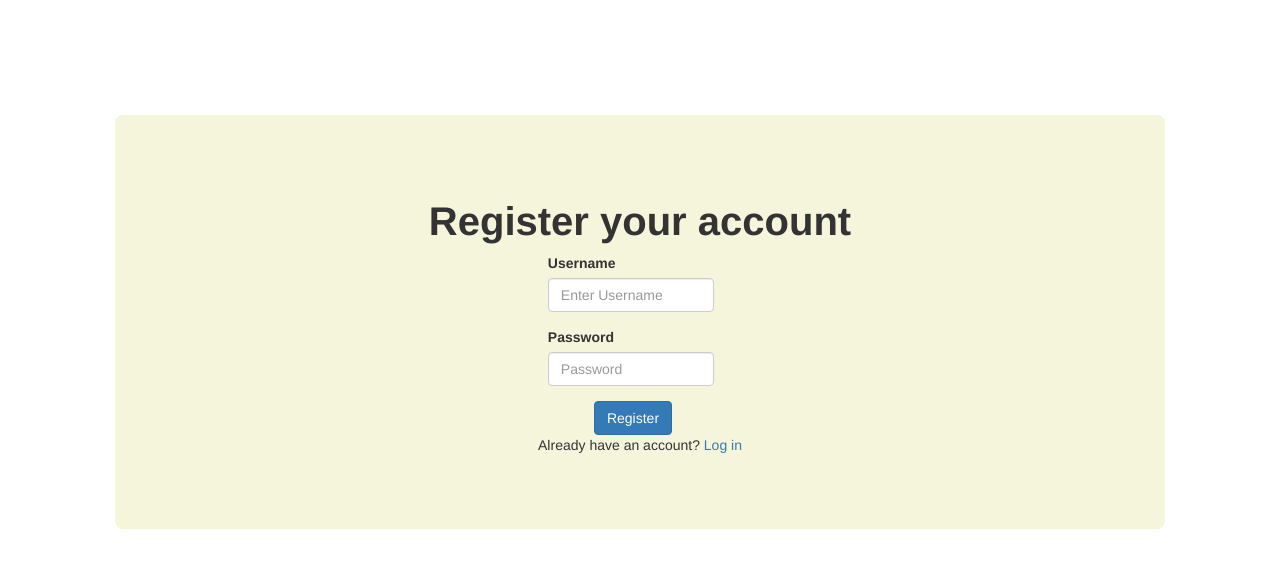
After one commit to DJSquRE/Coursescards, a Django app: page /register in a window 1280 px wide. The commit adds this page. Shown: the top 568 px of the page. Run offline with Django 5.2, Linux system fonts and the light colour scheme; some libraries are stand-ins or nearby versions.

Commit message:
usercreation and log out system enhanced

```diff
--- a/cards/static/css/style.css
+++ b/cards/static/css/style.css
@@ -64,3 +64,27 @@
 .main-description{
     display: inline-block;
 }
+
+.formclass{
+    padding: 5%;
+    margin: 9%;
+    background-color: beige;
+    border-radius: 8px;
+}
+
+.form-group{
+    margin-left: 40%;
+}
+#logout{
+    background-color: red;
+    border: 1px solid red;
+}
+#logout:hover{
+    background-color: rgb(143, 2, 2);
+    box-shadow: 0 4px 8px 0 rgb(143, 2, 2);
+    border: 1px solid rgb(143, 2, 2);;
+}
+.text-center{
+    font-size: 40px;
+    font-weight: bold;
+}
--- a/cards/static/js/script.js
+++ b/cards/static/js/script.js
@@ -28,7 +28,6 @@ document.addEventListener("DOMContentLoaded", function() {
                 for (let field in data.errors) {
                     for(let i=0;i<data.errors[field].length;i++)
                         errorBox.innerHTML += `<p> > ${data.errors[field][i]}</p>`;
-
                 }
             }
 
--- /dev/null
+++ b/cards/templates/registration/register.html
@@ -0,0 +1,42 @@
+{% load static %}
+<!DOCTYPE html>
+<html lang="en">
+<head>
+    <meta charset="UTF-8">
+    <meta name="viewport" content="width=device-width, initial-scale=1.0">
+    <link rel="stylesheet" href="{% static 'css/style.css' %}">
+     <link rel="stylesheet" href="https://maxcdn.bootstrapcdn.com/bootstrap/3.4.1/css/bootstrap.min.css">
+    <script src="https://ajax.googleapis.com/ajax/libs/jquery/3.7.1/jquery.min.js"></script>
+    <script src="https://maxcdn.bootstrapcdn.com/bootstrap/3.4.1/js/bootstrap.min.js"></script>
+
+    <title>Registration</title>
+</head>
+<body>
+    <div class="center formclass">
+    <form method="POST" action="{% url 'register' %}">
+        {% csrf_token %}
+	    <h2 class="text-center">Register your account</h2>
+
+  <div class="form-group">
+    {% if messages %}
+        {% for message in messages %}
+            <p style="color: red;">{{ message }}</p>
+        {% endfor %}
+    {% endif %}
+
+    <label for="exampleInputEmail1">Username</label>
+    <input style="width: 30%;" type="text" id="user" name="username" class="form-control"  autocomplete="off" placeholder="Enter Username">
+  </div>
+
+  <div class="form-group">
+    <label for="exampleInputPassword1">Password</label>
+    <input style="width: 30%;" type="password" name="password" class="form-control" id="exampleInputPassword1"  autocomplete="off" placeholder="Password">
+  </div>
+
+  <button style="margin-left: 45%;" type="submit" class="btn btn-primary">Register</button>
+
+</form>
+    <p style="text-align: center;">Already have an account? <a href="{% url 'login' %}">Log in</a></p>
+</div>
+</body>
+</html>
--- a/cards/urls.py
+++ b/cards/urls.py
@@ -1,10 +1,11 @@
 from django.urls import path
 from . import views
-from django.contrib.auth.views import LoginView
 
 urlpatterns=[
     path('courses/',views.courseview,name="courseview"),
     path('courses/<int:pk>/',views.coursedetail,name="coursedetail"),
     path('login/',views.login_view,name='login'),
-    path('testing/',views.testview)
+    path('register',views.register_view,name='register'),
+    path('testing/',views.testview),
+    path("logout/",views.logout_view, name="logout"),
 ]
--- a/cards/views.py
+++ b/cards/views.py
@@ -1,9 +1,11 @@
 from django.shortcuts import render,redirect
 from .models import Course,Subject
 from .forms import CourseForm
-from django.contrib.auth import login
+from django.contrib import messages
+from django.contrib.auth.models import User
+from django.contrib.auth import login,authenticate,logout
 from django.contrib.auth.decorators import login_required
-from django.contrib.auth.forms import AuthenticationForm
+from django.contrib.auth.forms import AuthenticationForm,UserCreationForm
 from django.http import JsonResponse
 from django.core.paginator import Paginator
 # Create your views here.
@@ -67,21 +69,45 @@ def coursedetail(request,pk):
 
 
 def login_view(request):
+    if request.user.is_authenticated:
+        return redirect("courseview")
+
     if request.method=="POST":
-        form=AuthenticationForm(request,data=request.POST)
+        user_name=request.POST.get("loguser")
+        pass_word=request.POST.get("logpass")
 
-        if form.is_valid():
-            user=form.get_user()
+        user=authenticate(request,username=user_name ,password=pass_word)
 
+        if user is not None:
             login(request,user)
-
             return redirect("courseview")
 
-    else:
-        form=AuthenticationForm()
+        else:
+            return render(request,"registration/login.html",{"error":"Invalid Username or Password"})
 
 
-    return render(request,"registration/login.html",{"form":form})
+    return render(request,"registration/login.html")
+
+def register_view(request):
+    if request.method=="POST":
+       user_name=request.POST.get("username")
+       pass_word=request.POST.get("password")
+
+       if User.objects.filter(username=user_name).exists():
+           messages.error(request, "Username is already taken.")
+           return redirect("register")
+
+       user = User.objects.create_user(username=user_name, password=pass_word)
+       user.save()
+       messages.success(request, "Registration successful! Now Log in : ")
+
+
+    return render(request,"registration/register.html")
+
+
+def logout_view(request):
+    logout(request)
+    return redirect("login")
 
 
 #testing_view_for_courses_and_subjects
```
Also changed, not shown: cards/templates/course.html (+9 -4 lines), cards/templates/registration/login.html (+26 -7 lines), db.sqlite3.
